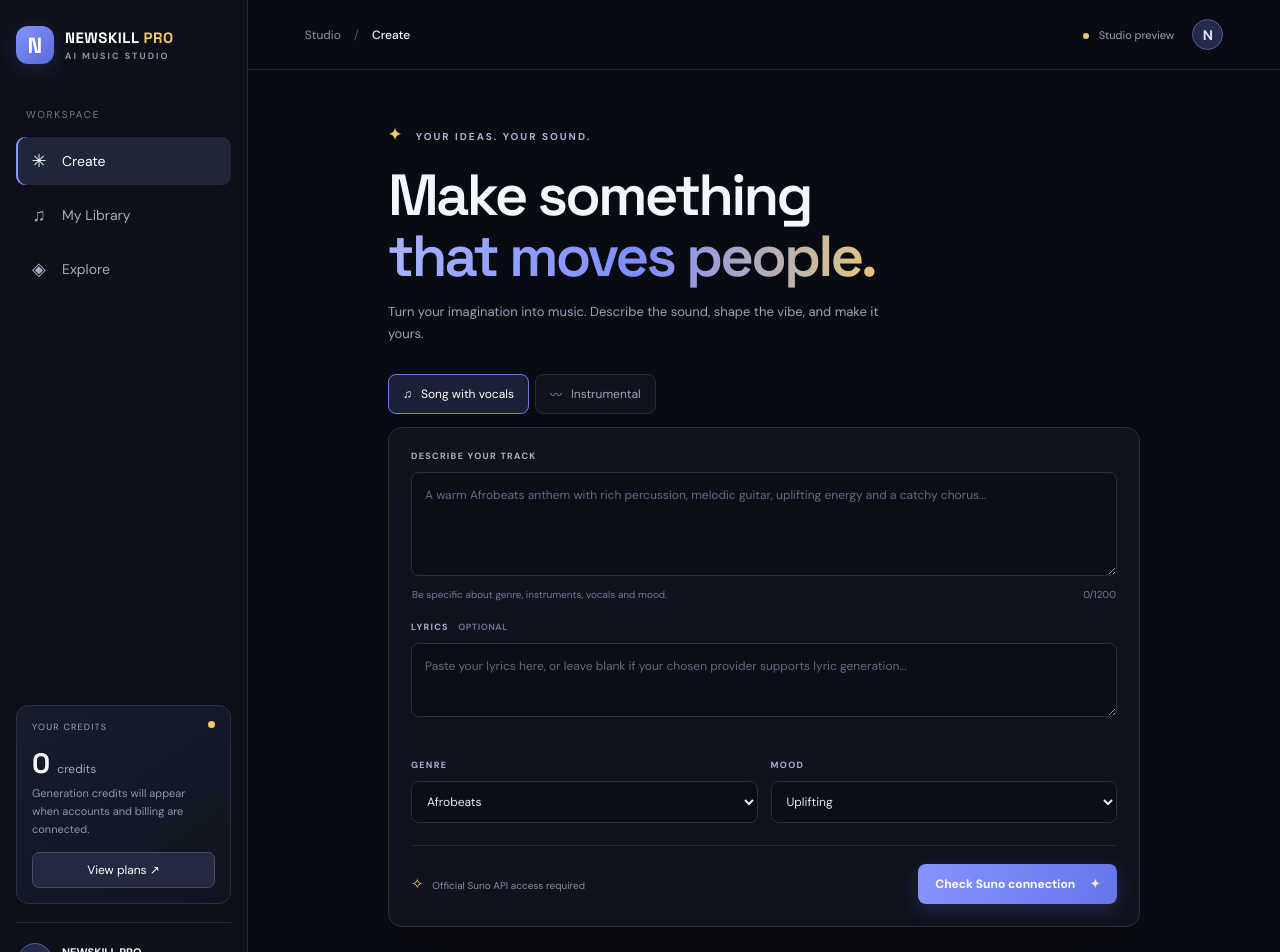
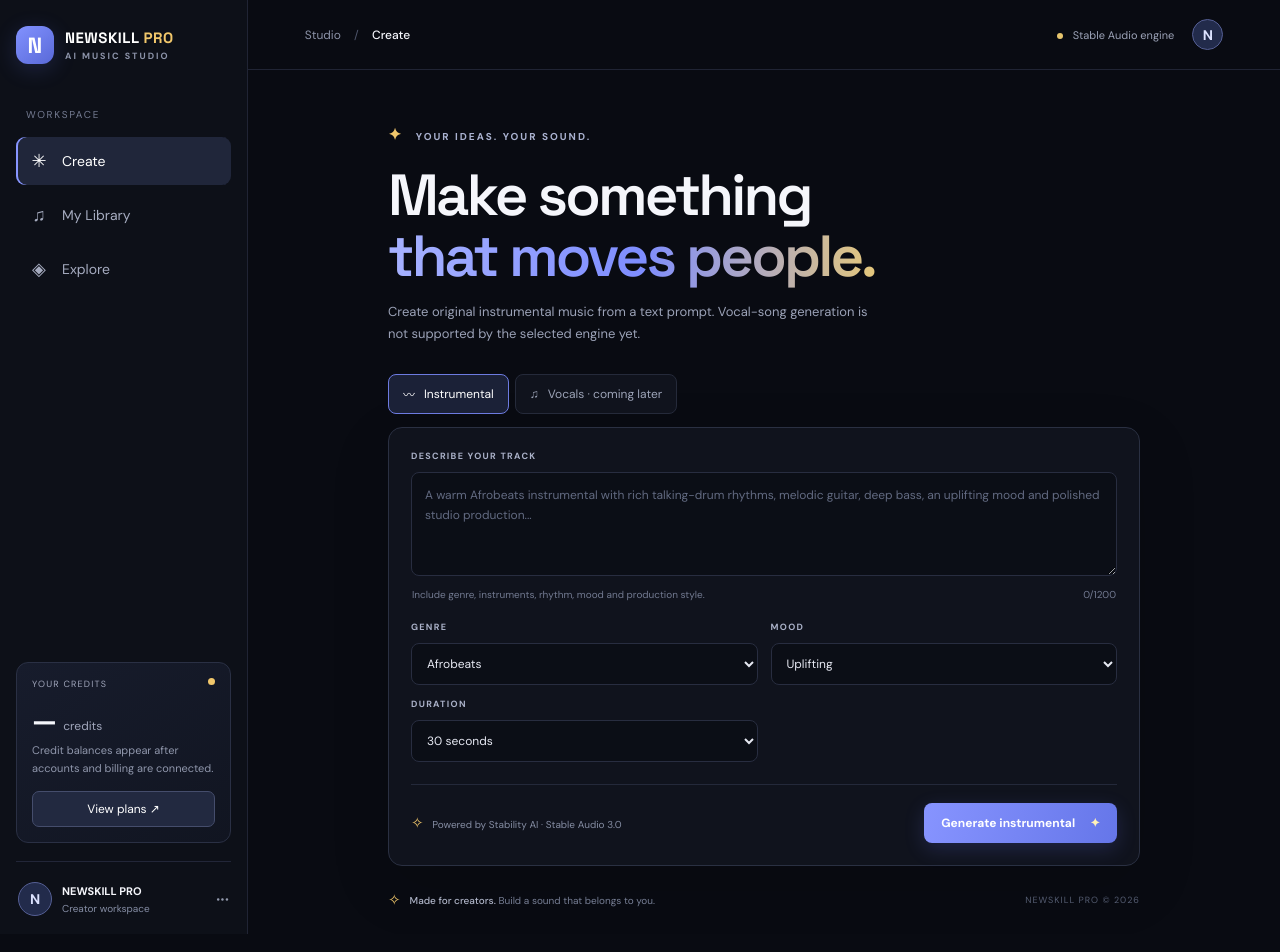
Before and after one commit to saidudauda/newskill-ai-music, a Next.js app: page / in a window 1280 px wide. Shown: the top 952 px of the page. Built offline with nearby package versions, Linux system fonts and the light colour scheme.

Commit message:
Connect studio UI to Stable Audio generation API

```diff
--- a/app/page.tsx
+++ b/app/page.tsx
@@ -2,28 +2,45 @@
 
 import { useState } from "react";
 
-const genres = ["Afrobeats", "Amapiano", "Afro-fusion", "Hip-hop", "R&B", "Gospel", "Pop", "Electronic", "Nupe fusion"];
+const genres = ["Afrobeats", "Amapiano", "Afro-fusion", "Hip-hop instrumental", "R&B instrumental", "Gospel instrumental", "Pop", "Electronic", "Nupe fusion"];
 const moods = ["Uplifting", "Chill", "Emotional", "Energetic", "Romantic", "Epic"];
 
 export default function Home() {
   const [prompt, setPrompt] = useState("");
-  const [lyrics, setLyrics] = useState("");
-  const [mode, setMode] = useState<"song" | "instrumental">("song");
   const [genre, setGenre] = useState("Afrobeats");
   const [mood, setMood] = useState("Uplifting");
+  const [duration, setDuration] = useState("30");
   const [tab, setTab] = useState("Create");
   const [notice, setNotice] = useState("");
+  const [busy, setBusy] = useState(false);
+  const [audioUrl, setAudioUrl] = useState("");
+  const [audioName, setAudioName] = useState("");
 
   async function submit(e: React.FormEvent) {
     e.preventDefault();
     if (!prompt.trim()) { setNotice("Describe the sound you want first."); return; }
-    setNotice("Checking official Suno API configuration…");
+    setBusy(true);
+    setNotice("Preparing your instrumental…");
     try {
-      const response = await fetch("/api/music/status", { cache: "no-store" });
-      const status = await response.json();
-      setNotice(status.message || "Suno generation is not enabled yet.");
-    } catch {
-      setNotice("Could not check Suno configuration. No song was generated.");
+      const response = await fetch("/api/music/generate", {
+        method: "POST",
+        headers: { "Content-Type": "application/json" },
+        body: JSON.stringify({ prompt: prompt.trim(), genre, mood, duration: Number(duration) }),
+      });
+      if (!response.ok) {
+        const data = await response.json().catch(() => ({}));
+        throw new Error(data.error || "Music generation is not available yet.");
+      }
+      const blob = await response.blob();
+      const nextUrl = URL.createObjectURL(blob);
+      if (audioUrl) URL.revokeObjectURL(audioUrl);
+      setAudioUrl(nextUrl);
+      setAudioName(`newskill-pro-${genre.toLowerCase().replace(/[^a-z0-9]+/g, "-")}-${Date.now()}.mp3`);
+      setNotice("Your instrumental is ready. Listen below or download the MP3.");
+    } catch (err) {
+      setNotice(err instanceof Error ? err.message : "Something went wrong. No track was created.");
+    } finally {
+      setBusy(false);
     }
   }
 
@@ -31,26 +48,26 @@ export default function Home() {
     <aside className="sidebar">
       <a className="brand" href="#"><span className="brand-mark">N</span><span>NEWSKILL<span className="brand-light"> PRO</span><small>AI MUSIC STUDIO</small></span></a>
       <div className="workspace-label">WORKSPACE</div>
-      {["Create", "My Library", "Explore"].map(item => <button key={item} className={tab === item ? "nav-item active" : "nav-item"} onClick={() => {setTab(item); setNotice(item === "Create" ? "" : item + " will be enabled as its data and services are connected.");}}><span className="nav-icon">{item === "Create" ? "✳" : item === "My Library" ? "♫" : "◈"}</span>{item}</button>)}
+      {["Create", "My Library", "Explore"].map(item => <button key={item} className={tab === item ? "nav-item active" : "nav-item"} onClick={() => {setTab(item); setNotice(item === "Create" ? "" : item + " will be enabled when accounts and track storage are connected.");}}><span className="nav-icon">{item === "Create" ? "✳" : item === "My Library" ? "♫" : "◈"}</span>{item}</button>)}
       <div className="side-spacer"/>
-      <div className="credits-card"><div className="credits-top"><span>YOUR CREDITS</span><span className="credit-dot"/></div><strong>0 <small>credits</small></strong><p>Generation credits will appear when accounts and billing are connected.</p><button className="upgrade" onClick={() => setNotice("Subscription checkout is not connected yet.")}>View plans ↗</button></div>
+      <div className="credits-card"><div className="credits-top"><span>YOUR CREDITS</span><span className="credit-dot"/></div><strong>— <small>credits</small></strong><p>Credit balances appear after accounts and billing are connected.</p><button className="upgrade" onClick={() => setNotice("Subscription checkout is not connected yet.")}>View plans ↗</button></div>
       <div className="profile"><div className="avatar">N</div><div><strong>NEWSKILL PRO</strong><small>Creator workspace</small></div><span className="dots">···</span></div>
     </aside>
     <section className="main">
-      <header className="topbar"><div className="crumb">Studio <span>/</span> <b>{tab}</b></div><div className="top-actions"><span className="status"><i/> Studio preview</span><button className="avatar small-avatar">N</button></div></header>
+      <header className="topbar"><div className="crumb">Studio <span>/</span> <b>{tab}</b></div><div className="top-actions"><span className="status"><i/> Stable Audio engine</span><button className="avatar small-avatar">N</button></div></header>
       <div className="content">
         <div className="eyebrow"><span className="spark">✦</span> YOUR IDEAS. YOUR SOUND.</div>
         <h1>Make something<br/><em>that moves people.</em></h1>
-        <p className="intro">Turn your imagination into music. Describe the sound, shape the vibe, and make it yours.</p>
-        <div className="mode-switch"><button className={mode === "song" ? "selected" : ""} onClick={() => setMode("song")}>♫ <span>Song with vocals</span></button><button className={mode === "instrumental" ? "selected" : ""} onClick={() => setMode("instrumental")}>〰 <span>Instrumental</span></button></div>
+        <p className="intro">Create original instrumental music from a text prompt. Vocal-song generation is not supported by the selected engine yet.</p>
+        <div className="mode-switch"><button className="selected">〰 <span>Instrumental</span></button><button disabled title="Vocal generation is not supported by Stable Audio 3.0">♫ <span>Vocals · coming later</span></button></div>
         <form className="generator" onSubmit={submit}>
           <label htmlFor="prompt">DESCRIBE YOUR TRACK</label>
-          <textarea id="prompt" value={prompt} onChange={e => setPrompt(e.target.value)} placeholder="A warm Afrobeats anthem with rich percussion, melodic guitar, uplifting energy and a catchy chorus..." maxLength={1200}/>
-          <div className="field-meta"><span>Be specific about genre, instruments, vocals and mood.</span><span>{prompt.length}/1200</span></div>
-          {mode === "song" && <><label htmlFor="lyrics" className="lyrics-label">LYRICS <span className="optional">OPTIONAL</span></label><textarea id="lyrics" className="lyrics" value={lyrics} onChange={e => setLyrics(e.target.value)} placeholder="Paste your lyrics here, or leave blank if your chosen provider supports lyric generation..." maxLength={5000}/></>}
-          <div className="options-grid"><div><label htmlFor="genre">GENRE</label><select id="genre" value={genre} onChange={e => setGenre(e.target.value)}>{genres.map(g => <option key={g}>{g}</option>)}</select></div><div><label htmlFor="mood">MOOD</label><select id="mood" value={mood} onChange={e => setMood(e.target.value)}>{moods.map(m => <option key={m}>{m}</option>)}</select></div></div>
-          <div className="form-footer"><span className="provider-note"><span>✧</span> Official Suno API access required</span><button className="generate" type="submit">Check Suno connection <span>✦</span></button></div>
+          <textarea id="prompt" value={prompt} onChange={e => setPrompt(e.target.value)} placeholder="A warm Afrobeats instrumental with rich talking-drum rhythms, melodic guitar, deep bass, an uplifting mood and polished studio production..." maxLength={1200} required/>
+          <div className="field-meta"><span>Include genre, instruments, rhythm, mood and production style.</span><span>{prompt.length}/1200</span></div>
+          <div className="options-grid"><div><label htmlFor="genre">GENRE</label><select id="genre" value={genre} onChange={e => setGenre(e.target.value)}>{genres.map(g => <option key={g}>{g}</option>)}</select></div><div><label htmlFor="mood">MOOD</label><select id="mood" value={mood} onChange={e => setMood(e.target.value)}>{moods.map(m => <option key={m}>{m}</option>)}</select></div><div><label htmlFor="duration">DURATION</label><select id="duration" value={duration} onChange={e => setDuration(e.target.value)}><option value="30">30 seconds</option><option value="60">1 minute</option><option value="120">2 minutes</option><option value="180">3 minutes</option><option value="240">4 minutes</option><option value="360">6 minutes</option></select></div></div>
+          <div className="form-footer"><span className="provider-note"><span>✧</span> Powered by Stability AI · Stable Audio 3.0</span><button className="generate" type="submit" disabled={busy}>{busy ? "Creating…" : "Generate instrumental"} <span>✦</span></button></div>
           {notice && <div className="notice" role="status">{notice}</div>}
+          {audioUrl && <div className="audio-result"><label>YOUR GENERATED TRACK</label><audio controls src={audioUrl} className="audio-player">Your browser does not support audio playback.</audio><a className="download-link" href={audioUrl} download={audioName}>Download MP3 ↗</a></div>}
         </form>
         <div className="bottom-note"><span>✧</span><span><b>Made for creators.</b> Build a sound that belongs to you.</span><span className="bottom-right">NEWSKILL PRO © 2026</span></div>
       </div>
```
